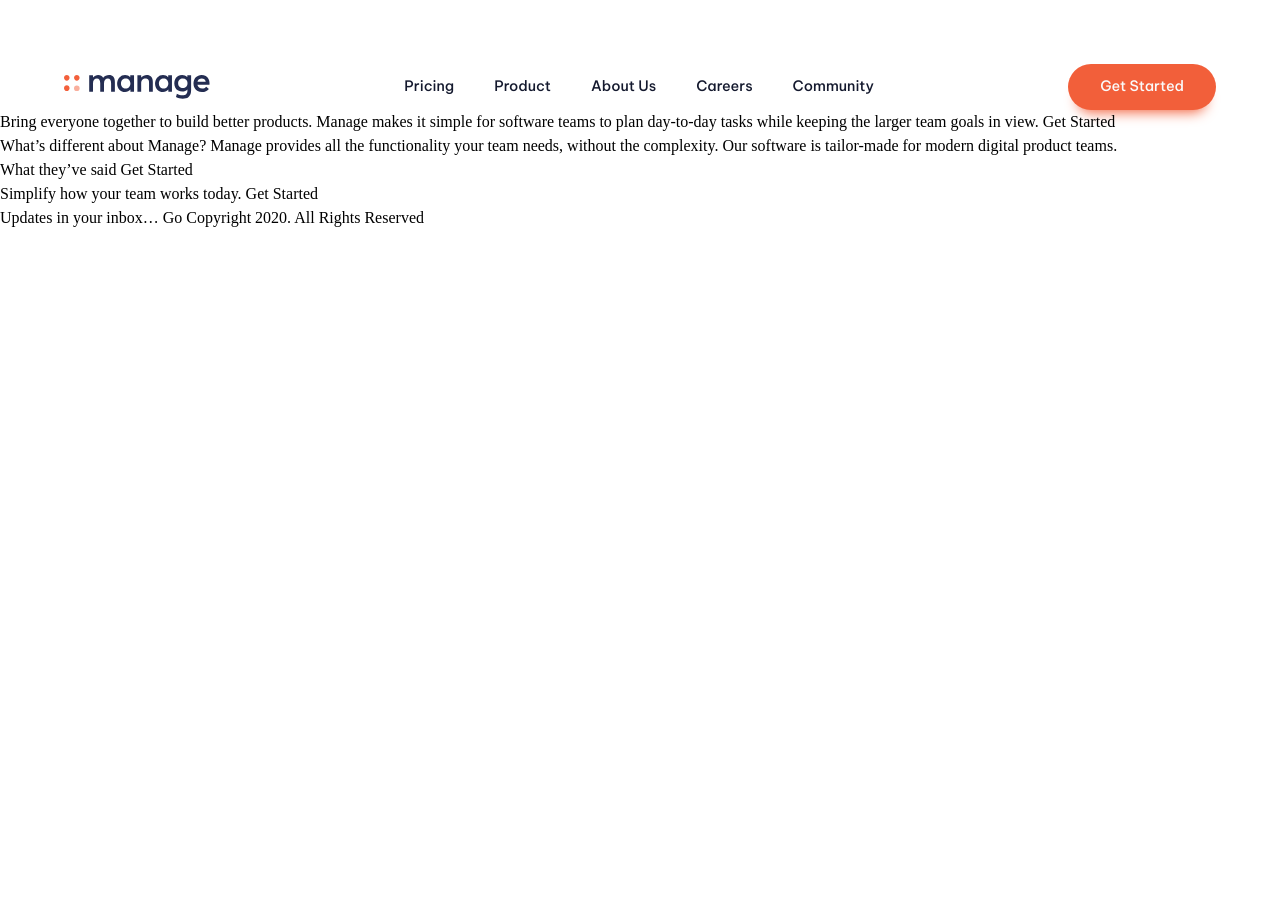
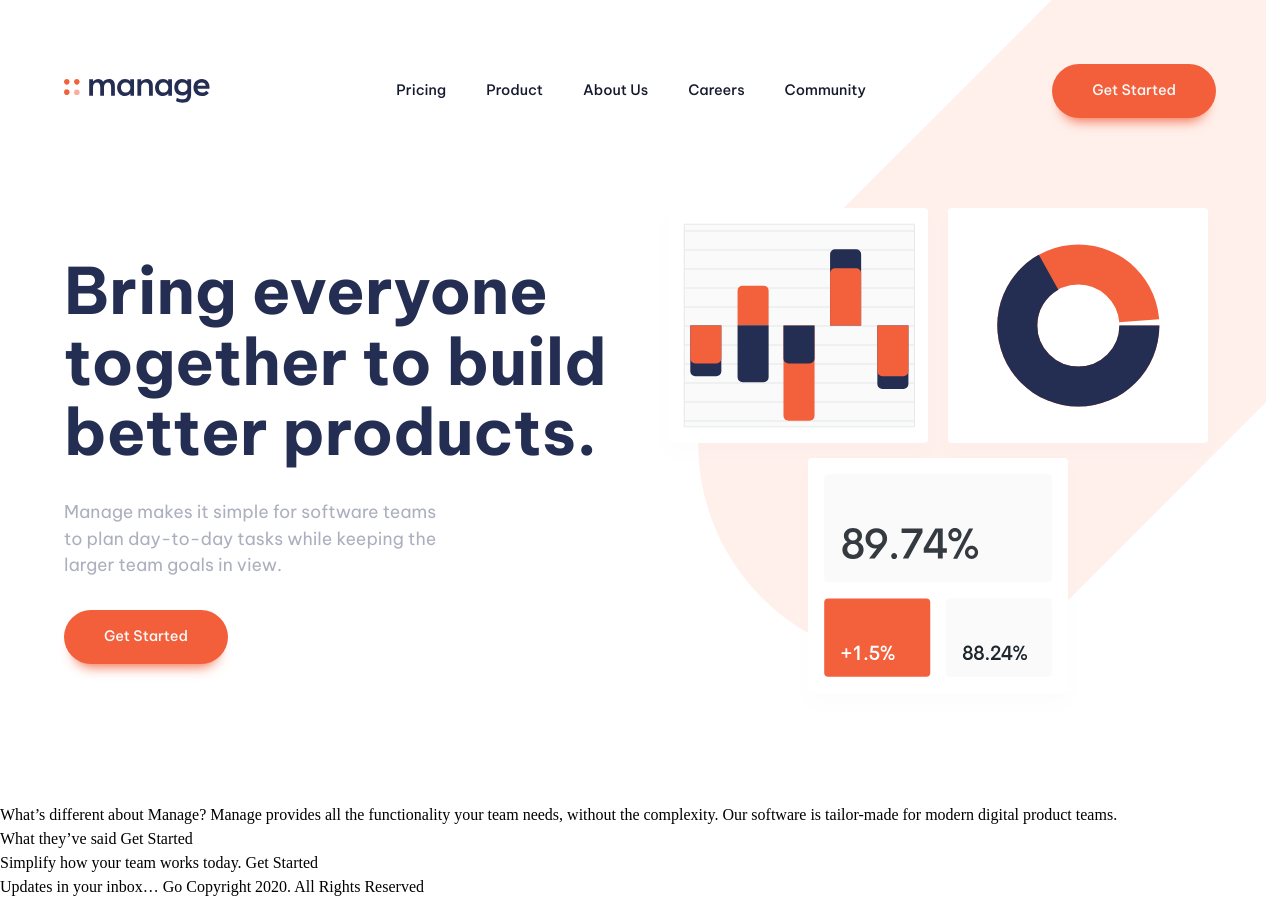
Before and after one commit to boristenkes/fem-manage-landing-page, a React (Vite) app: page / in a window 1280 px wide. Before the commit the page ends 864 px from the top, so only its background shows below. Built offline with nearby package versions, Linux system fonts and the light colour scheme.

Commit message:
Header complete

```diff
--- a/src/assets/index.jsx
+++ b/src/assets/index.jsx
@@ -6,14 +6,14 @@ import { ReactComponent as BgSimplifySectionDesktop } from './bg-simplify-sectio
 import { ReactComponent as BgSimplifySectionMobile } from './bg-simplify-section-mobile.svg';
 import { ReactComponent as BgTabletPattern } from './bg-tablet-pattern.svg';
 import { ReactComponent as Logo } from './logo.svg';
-import { ReactComponent as iconClose } from './icon-close.svg';
-import { ReactComponent as iconFacebook } from './icon-facebook.svg';
-import { ReactComponent as iconHamburger } from './icon-hamburger.svg';
-import { ReactComponent as iconInstagram } from './icon-instagram.svg';
-import { ReactComponent as iconPinterest } from './icon-pinterest.svg';
-import { ReactComponent as iconTwitter } from './icon-twitter.svg';
-import { ReactComponent as iconYoutube } from './icon-youtube.svg';
-import { ReactComponent as illustrationIntro } from './illustration-intro.svg';
+import { ReactComponent as IconClose } from './icon-close.svg';
+import { ReactComponent as IconFacebook } from './icon-facebook.svg';
+import { ReactComponent as IconHamburger } from './icon-hamburger.svg';
+import { ReactComponent as IconInstagram } from './icon-instagram.svg';
+import { ReactComponent as IconPinterest } from './icon-pinterest.svg';
+import { ReactComponent as IconTwitter } from './icon-twitter.svg';
+import { ReactComponent as IconYoutube } from './icon-youtube.svg';
+import { ReactComponent as IllustrationIntro } from './illustration-intro.svg';
 
 export const avatars = {
     ali: avatarAli,
@@ -23,13 +23,13 @@ export const avatars = {
 };
 
 export const icons = {
-    close: iconClose,
-    facebook: iconFacebook,
-    hamburger: iconHamburger,
-    instagram: iconInstagram,
-    pinterest: iconPinterest,
-    twitter: iconTwitter,
-    youtube: iconYoutube,
+    close:IconClose,
+    facebook:IconFacebook,
+    hamburger:IconHamburger,
+    instagram:IconInstagram,
+    pinterest:IconPinterest,
+    twitter:IconTwitter,
+    youtube:IconYoutube,
 };
 
 export {
@@ -37,5 +37,5 @@ export {
     BgSimplifySectionMobile,
     BgTabletPattern,
     Logo,
-    illustrationIntro,
+    IllustrationIntro,
 }
--- a/src/components/Button/Button.jsx
+++ b/src/components/Button/Button.jsx
@@ -6,10 +6,12 @@ const Button = styled.a`
   font-size: .9rem;
   font-family: var(--ff-button);
   font-weight: var(--fw-semibold);
-  padding: .75rem 2rem;
+  padding: 1rem 2.5rem;
   border-radius: 100vw;
   box-shadow: 0px 12px 13px -10px var(--clr-primary-400);
   transition: transform 100ms ease-in-out;
+  display: block;
+  width: fit-content;
 
   &:hover {
     background-color: var(--clr-primary-200);
--- a/src/components/Navbar/Navbar.scss
+++ b/src/components/Navbar/Navbar.scss
@@ -29,6 +29,7 @@
     border-radius: 5px;
     box-shadow: 0 0 0 999em transparent;
     transition: transform, box-shadow, 500ms ease-in-out;
+    z-index: 100;
 
     &.active {
       transform: translateX(-50%);
--- a/src/containers/Header/Header.jsx
+++ b/src/containers/Header/Header.jsx
@@ -1,17 +1,30 @@
 import React from 'react'
 
 import './Header.scss';
+import { Button } from '../../components';
+import { IllustrationIntro, BgTabletPattern } from '../../assets';
 
 const Header = () => {
   return (
-    <div>
-      Bring everyone together to build better products.
+    <header className='primary-header | container even-columns section-padding'>
+      <div className='primary-header-content'>
+        <h1 className='head-text'>
+          Bring everyone together to build better products.
+        </h1>
 
-      Manage makes it simple for software teams to plan day-to-day
-      tasks while keeping the larger team goals in view.
+        <p className='body-text'>
+          Manage makes it simple for software teams to plan day-to-day
+          tasks while keeping the larger team goals in view.
+        </p>
 
-      Get Started
-    </div>
+        <Button href='#'>Get Started</Button>
+      </div>
+
+      <div className='primary-header-image'>
+        <IllustrationIntro />
+        <BgTabletPattern className='primary-header-image-pattern' />
+      </div>
+    </header>
   )
 }
 
--- a/src/containers/Header/Header.scss
+++ b/src/containers/Header/Header.scss
@@ -0,0 +1,30 @@
+@use '../../scss/abstracts/' as *;
+
+.primary-header {
+  align-items: center;
+
+  &-content {
+    & > *:not(:last-child) {
+      margin-bottom: 2rem;
+    }
+    @include mq('tablet-wide', max) {
+      order: 1;
+    }
+    a {
+      @include mq('tablet-wide', max) {
+        margin-inline: auto;
+      }
+    }
+  }
+
+  &-image {
+    position: relative;
+
+    &-pattern {
+      position: absolute;
+      top: -350px;
+      right: -50px;
+      z-index: -1;
+    }
+  }
+}
--- a/src/scss/utilities/_index.scss
+++ b/src/scss/utilities/_index.scss
@@ -2,3 +2,4 @@
 @forward 'font-families';
 @forward 'font-weights';
 @forward 'layout';
+@forward 'typography';
--- /dev/null
+++ b/src/scss/utilities/_typography.scss
@@ -0,0 +1,29 @@
+@use '../abstracts/' as *;
+
+.head-text {
+  font-family: var(--ff-heading);
+  font-weight: var(--fw-bold);
+  font-size: 4rem;
+  color: var(--clr-accent-400);
+  line-height: 1.1;
+
+  @include mq('tablet-wide', max) {
+    text-align: center;
+    margin-inline: auto;
+    font-size: 3rem;
+  }
+}
+
+.body-text {
+  font-weight: var(--fw-regular);
+  font-family: var(--ff-body);
+  font-size: 1.1rem;
+  color: var(--clr-neutral-400);
+  max-width: var(--width, 380px);
+
+  @include mq('tablet-wide', max) {
+    text-align: center;
+    margin-inline: auto;
+    font-size: 1.25rem;
+  }
+}
```
